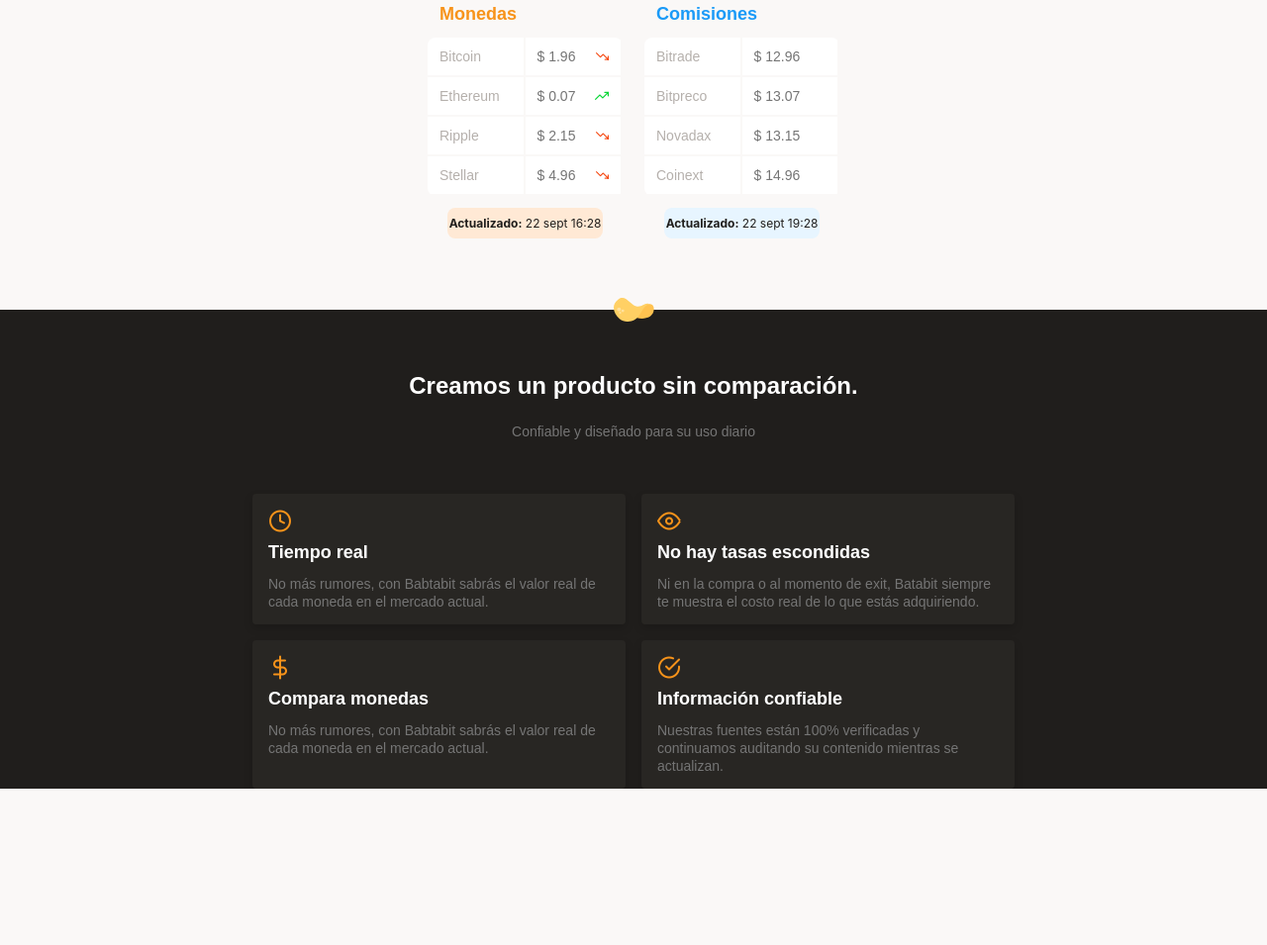
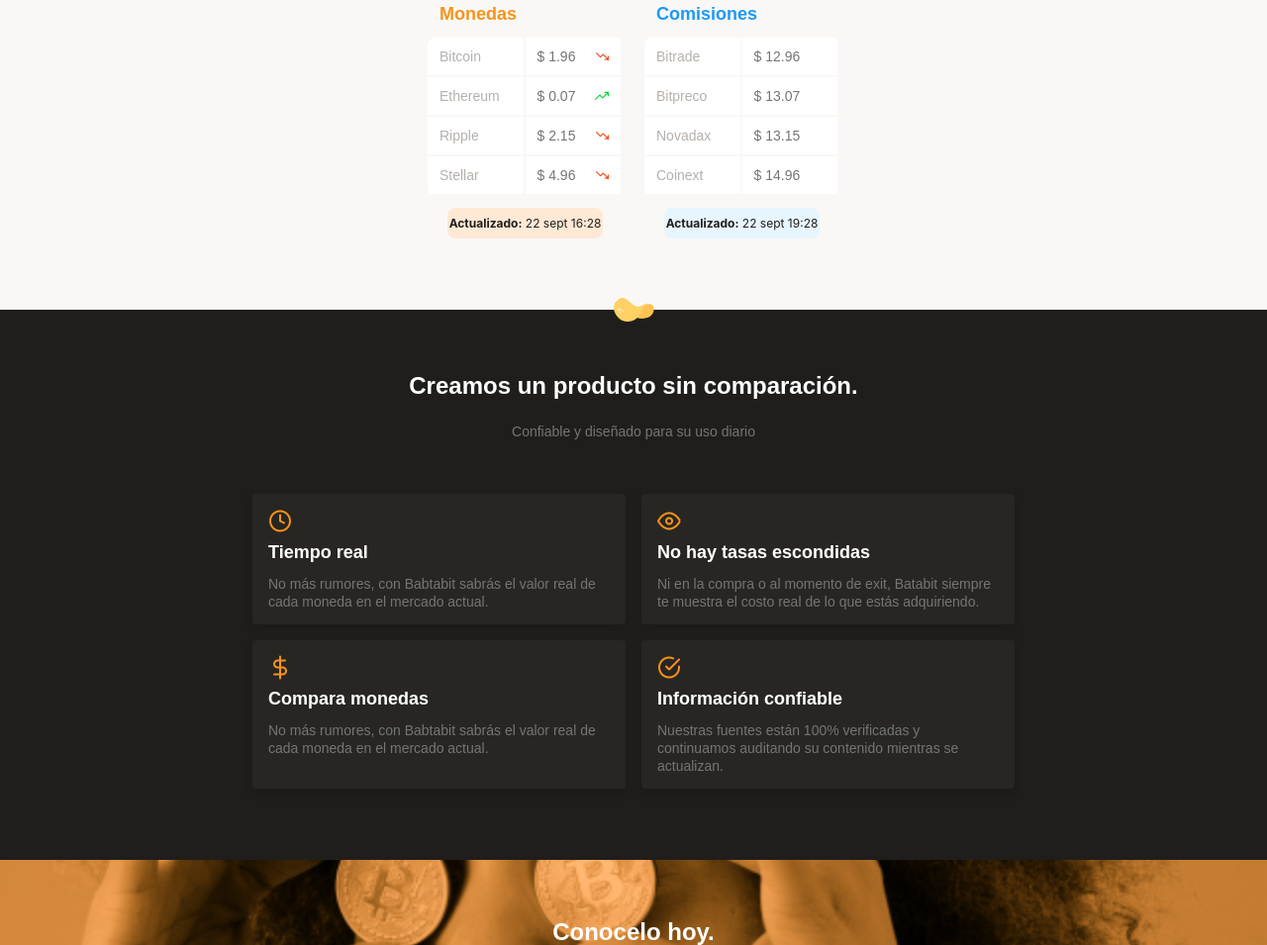
Before and after one commit to jorge-santafe/batatabit-mobilefirst, a plain HTML site: page index.html in a window 1280 px wide. Shown: the part 759-1714 px from the top of the page at 99% size. Before the commit the page ends 1556 px from the top, so only its background shows below. Drawn offline with Linux system fonts and the light colour scheme; files whose address does not match are found by name.

Commit message:
Bitcoin background

```diff
--- /dev/null
+++ b/css/bitcoin-image-container.css
@@ -0,0 +1,10 @@
+.bitcoin-image-container{
+    block-size: 50%;
+    background-image: url("../assets/img/bitcoinbaby.png");
+    background-position: center;
+    background-size: cover;
+}
+.bitcoin-image-container h2{
+    padding-top: 60px;
+    margin: 0;
+}
--- a/css/main-product-detail.css
+++ b/css/main-product-detail.css
@@ -1,5 +1,6 @@
 .main-product-detail{
     margin-block-start:72px;
+    padding-block-end:72px ;
     position: relative;
     background-color: var(--warm-black) ;
 }
--- a/css/main.css
+++ b/css/main.css
@@ -1,2 +1,3 @@
 @import url('./main-exchange.css');
-@import url('./main-product-detail.css')
+@import url('./main-product-detail.css');
+@import url('./bitcoin-image-container.css');
--- a/index.html
+++ b/index.html
@@ -92,6 +92,11 @@
                 </section>
             </div>
         </section>
+        <section class="bitcoin-image-container">
+            <div class="wrapper">
+                    <h2>Conocelo hoy.</h2>
+            </div>
+        </section>
     </main>
 </body>
 </html>
```
